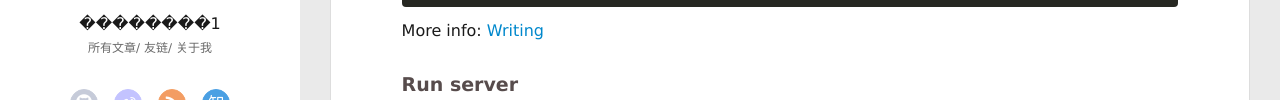
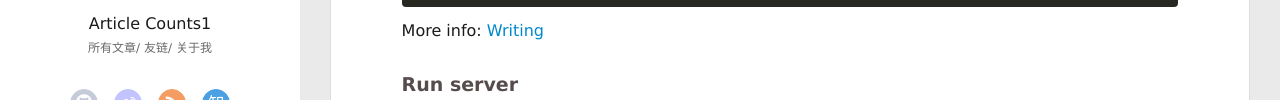
Before and after one commit to monsterfaker/monsterfaker.github.io, a plain HTML site: page 2021/01/24/hello-world/index.html in a window 1280 px wide. Shown: the part 400-500 px from the top of the page. Drawn offline with Linux system fonts and the light colour scheme; no server answers.

Commit message:
Site updated: 2021-11-16 23:10:12

```diff
--- a/2021/01/24/hello-world/index.html
+++ b/2021/01/24/hello-world/index.html
@@ -64,7 +64,7 @@
 			</ul>
 		</nav>
 		<nav>
-			��������1
+			Article Counts1
 		</nav>
 		<nav class="header-smart-menu">
 
```
Also changed, not shown: archives/2021/01/index.html (+1 -1 lines), archives/2021/index.html (+1 -1 lines), archives/index.html (+1 -1 lines), index.html (+1 -1 lines).
